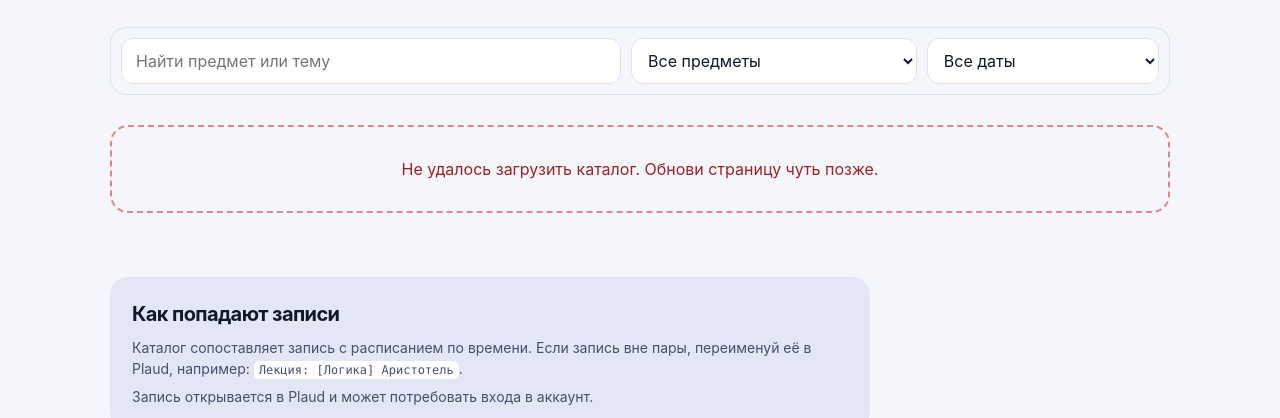
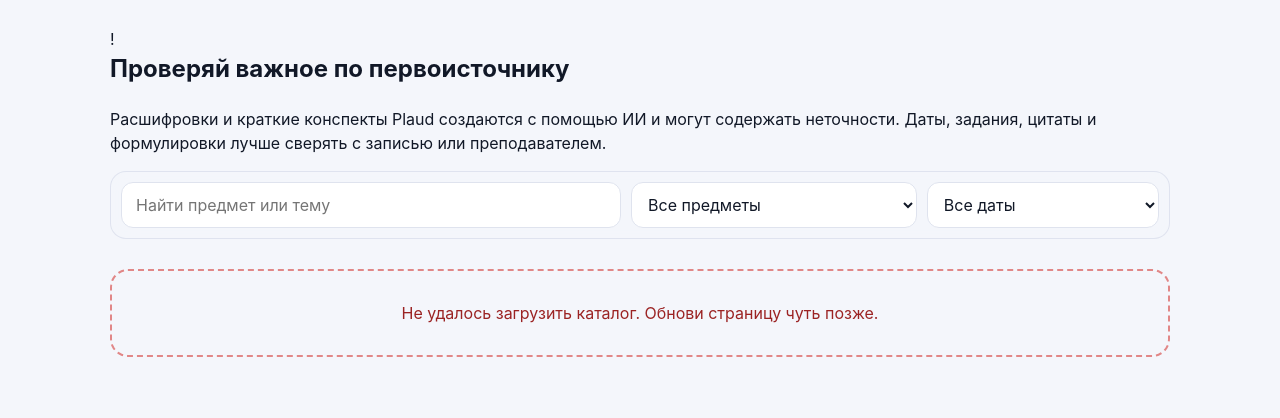
Before and after one commit to monsterenergyaddict/msu111, a plain HTML site: page site/lectures/index.html in a window 1280 px wide. Shown: the part 375-793 px from the top of the page. Drawn offline with Linux system fonts and the light colour scheme; no server answers.

Commit message:
Add AI accuracy notice to lecture tracker

```diff
--- a/site/lectures/index.html
+++ b/site/lectures/index.html
@@ -5,7 +5,7 @@
     <meta name="viewport" content="width=device-width, initial-scale=1, viewport-fit=cover">
     <meta name="theme-color" content="#101728">
     <meta name="description" content="Записи лекций 111б РиСО: предметы, краткие конспекты и ссылки на Plaud.">
-    <link rel="stylesheet" href="styles.css?v=20260904-3">
+    <link rel="stylesheet" href="styles.css?v=20260904-4">
     <title>Лекции Plaud · МГУ РиСО</title>
   </head>
   <body>
@@ -26,6 +26,14 @@
           <span id="catalog-updated"></span>
         </div>
       </section>
+
+      <aside class="accuracy-note" aria-labelledby="accuracy-note-title">
+        <span class="accuracy-note-mark" aria-hidden="true">!</span>
+        <div>
+          <h2 id="accuracy-note-title">Проверяй важное по первоисточнику</h2>
+          <p>Расшифровки и краткие конспекты Plaud создаются с помощью ИИ и могут содержать неточности. Даты, задания, цитаты и формулировки лучше сверять с записью или преподавателем.</p>
+        </div>
+      </aside>
 
       <section class="controls" aria-label="Фильтры лекций">
         <label class="search">
```
